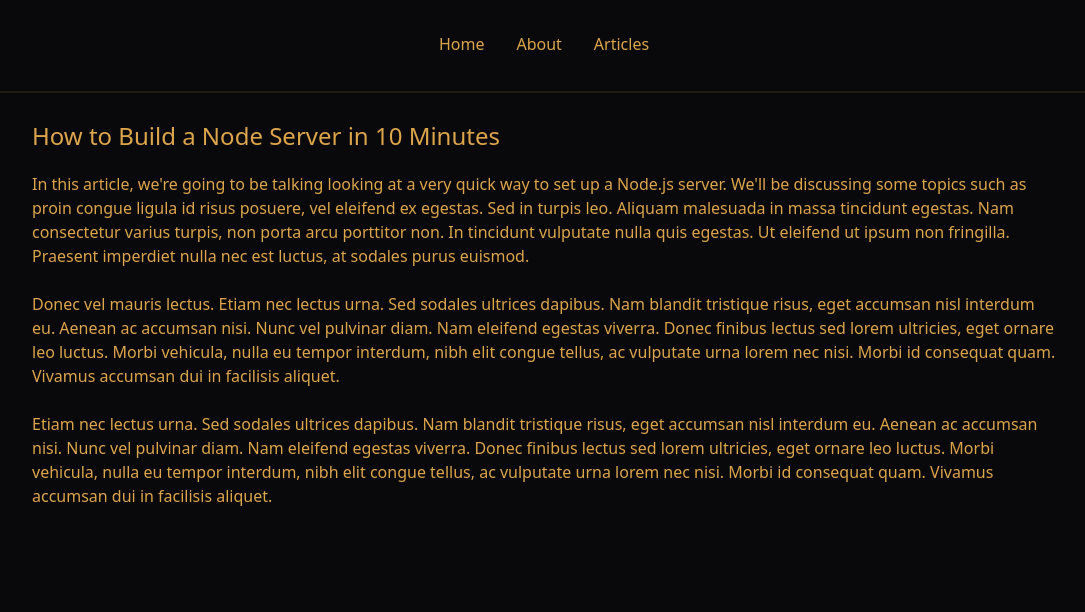
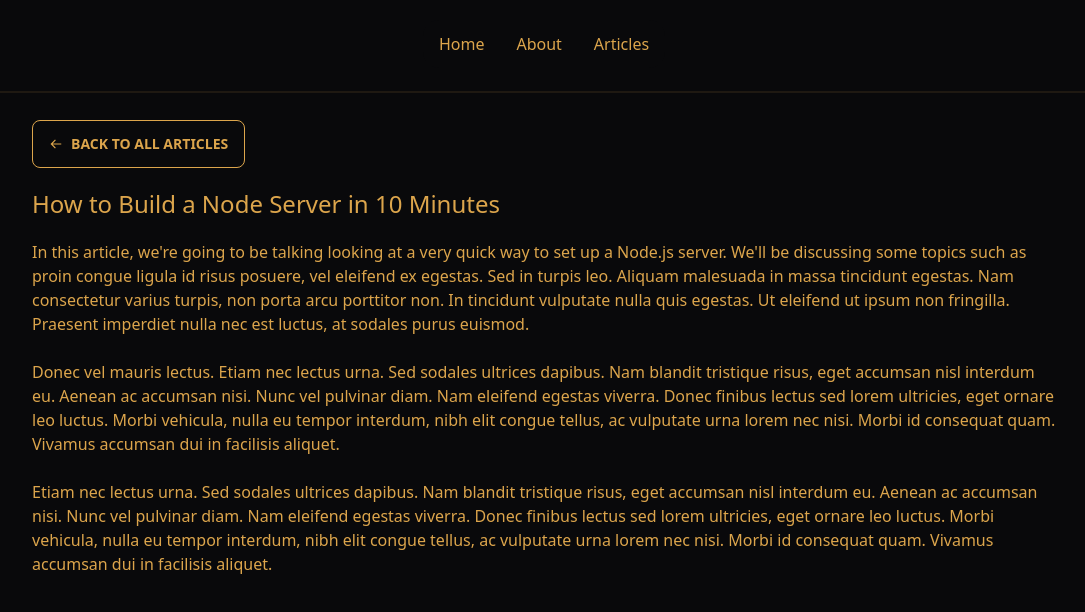
Before and after one commit to rawda-developer/Blogry, a React (Create React App) app in the folder frontend/: page /articles/learn-node in a window 1280 px wide. Shown: the top 612 px of the page, without its empty margins (96-1181 px from the left). Built offline with nearby package versions, Linux system fonts and the light colour scheme.

Commit message:
Feat: add cards to display article pages

```diff
--- a/frontend/package.json
+++ b/frontend/package.json
@@ -9,6 +9,7 @@
     "daisyui": "^2.24.0",
     "react": "^18.2.0",
     "react-dom": "^18.2.0",
+    "react-icons": "^4.4.0",
     "react-router-dom": "^6.3.0",
     "react-scripts": "5.0.1",
     "web-vitals": "^2.1.4"
--- a/frontend/src/pages/AboutPage.js
+++ b/frontend/src/pages/AboutPage.js
@@ -1,6 +1,6 @@
 const AboutPage = () => (
   <>
-    <h1 className='text-xl mb-5'>About me</h1>
+    <h1 className='text-2xl mb-5'>About me</h1>
     <p>Welcome to my Blog</p>
     <p>
       Welcome to my blog! Proin congue ligula id risus posuere, vel eleifend ex
--- a/frontend/src/pages/ArticlePage.js
+++ b/frontend/src/pages/ArticlePage.js
@@ -1,13 +1,18 @@
 import { useParams } from 'react-router-dom';
 import articles from './ArticlesContent';
 import NotFound from './NotFound';
+import { BiArrowBack } from 'react-icons/bi';
+import { Link } from 'react-router-dom';
 const ArticlePage = () => {
   const { name } = useParams();
   const article = articles.find((article) => article.name === name);
   if (!article) return <NotFound />;
   return (
     <>
-      <h1 className='text-2xl mb-5'>{article.title}</h1>
+      <Link to='/articles' className='btn btn-outline'>
+        <BiArrowBack className='mr-2' /> Back to all articles
+      </Link>
+      <h1 className='text-2xl mt-5 mb-5'>{article.title}</h1>
       {article.content.map((paragraph, i) => (
         <>
           <p key={i}>{paragraph}</p>
--- a/frontend/src/pages/ArticlesList.js
+++ b/frontend/src/pages/ArticlesList.js
@@ -1,6 +1,24 @@
+import articles from './ArticlesContent';
+import { Link } from 'react-router-dom';
 const ArticleList = () => (
   <>
-    <h1 className='text-xl mb-5'>All Articles</h1>
+    <h1 className='text-2xl mb-5'>All Articles</h1>
+
+    <div className='container mx-auto'>
+      {articles.map((article) => (
+        <div className='card w-100 bg-primary text-primary-content shadow-xl mb-5'>
+          <div className='card-body'>
+            <h2 className='card-title'>{article.title}</h2>
+            <p>{article.content.slice(0, 1)}</p>
+            <div className='card-actions justify-end'>
+              <Link to={`/articles/${article.name}`} className='btn'>
+                Read more
+              </Link>
+            </div>
+          </div>
+        </div>
+      ))}
+    </div>
   </>
 );
 export default ArticleList;
--- a/frontend/src/pages/HomePage.js
+++ b/frontend/src/pages/HomePage.js
@@ -1,6 +1,6 @@
 const HomePage = () => (
   <>
-    <h1 className='text-xl mb-5'>Hello, welcome to my blog!</h1>
+    <h1 className='text-2xl mb-5'>Hello, welcome to my blog!</h1>
     <p>
       Welcome to my blog! Proin congue ligula id risus posuere, vel eleifend ex
       egestas. Sed in turpis leo. Aliquam malesuada in massa tincidunt egestas.
--- a/frontend/src/pages/NotFound.js
+++ b/frontend/src/pages/NotFound.js
@@ -1,2 +1,4 @@
-const NotFound = () => <>Sorry this page wasn't found</>;
+const NotFound = () => (
+  <div className='text-2xl'>Sorry this page wasn't found</div>
+);
 export default NotFound;
```
Also changed, not shown: 1 other file (tests, documents, lock files or other folders).
